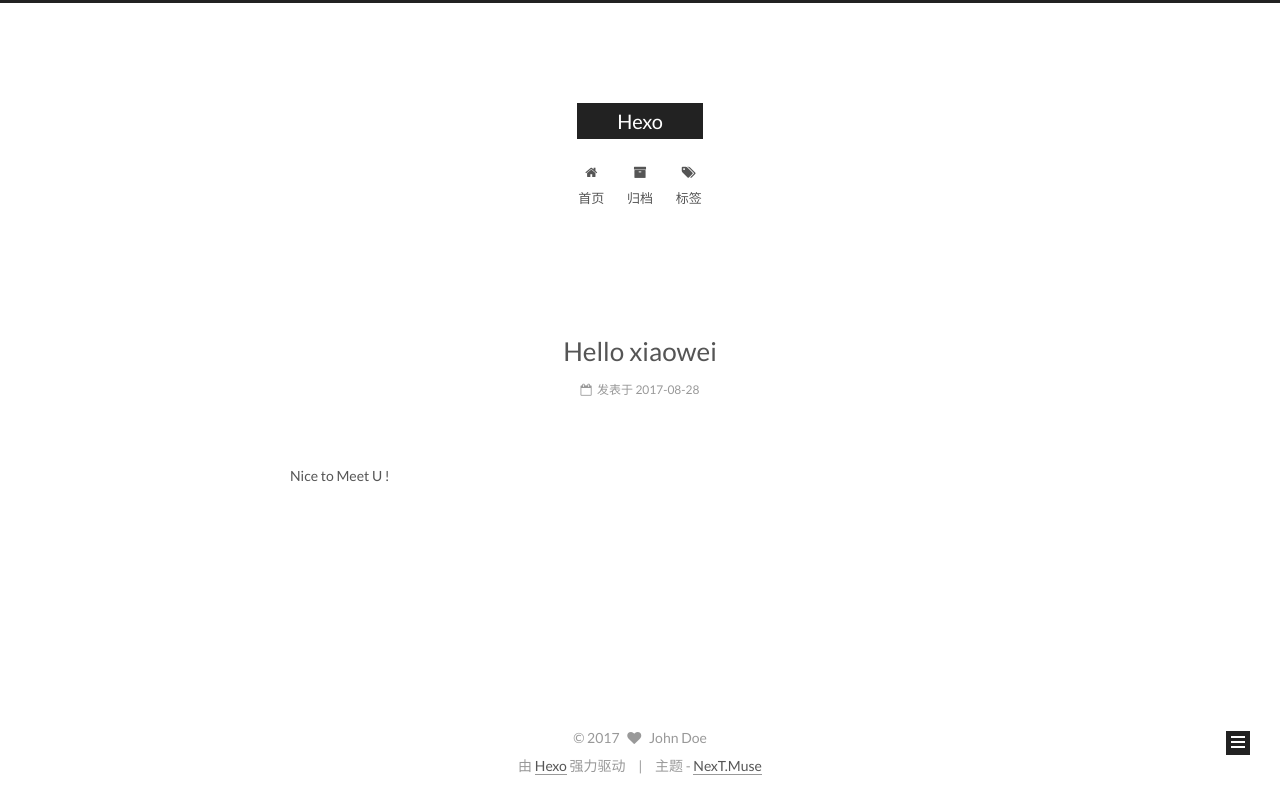
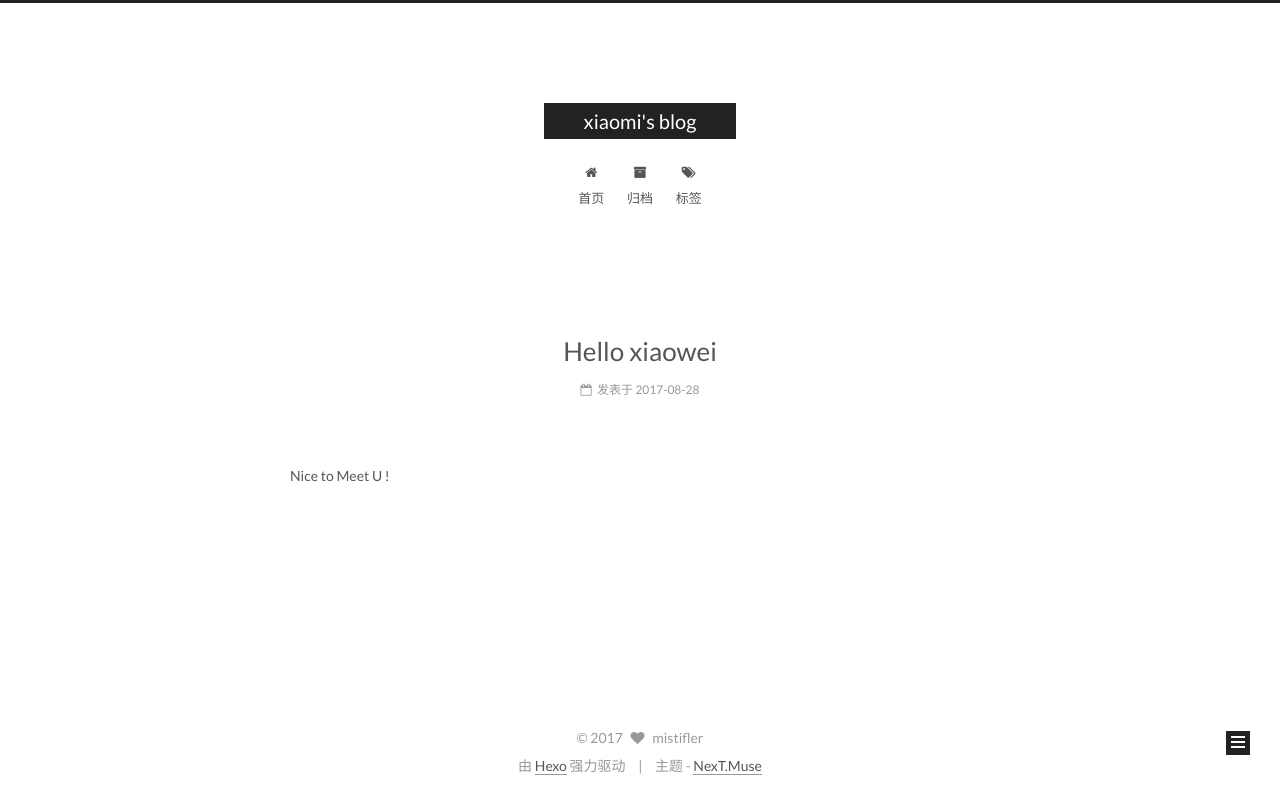
Before and after one commit to mistifler/mistifler.github.io, a plain HTML site: page index.html in a window 1280 px wide. Drawn offline with Linux system fonts and the light colour scheme.

Commit message:
Site updated: 2017-08-29 00:01:33

```diff
--- a/index.html
+++ b/index.html
@@ -95,12 +95,12 @@
 
 
 <meta property="og:type" content="website">
-<meta property="og:title" content="Hexo">
+<meta property="og:title" content="xiaomi&#39;s blog">
 <meta property="og:url" content="http://yoursite.com/index.html">
-<meta property="og:site_name" content="Hexo">
+<meta property="og:site_name" content="xiaomi&#39;s blog">
 <meta property="og:locale" content="zh-Hans">
 <meta name="twitter:card" content="summary">
-<meta name="twitter:title" content="Hexo">
+<meta name="twitter:title" content="xiaomi&#39;s blog">
 
 
 
@@ -135,7 +135,7 @@
 
 
 
-  <title>Hexo</title>
+  <title>xiaomi's blog</title>
 
 
 
@@ -173,7 +173,7 @@
     <div class="custom-logo-site-title">
       <a href="/"  class="brand" rel="start">
         <span class="logo-line-before"><i></i></span>
-        <span class="site-title">Hexo</span>
+        <span class="site-title">xiaomi's blog</span>
         <span class="logo-line-after"><i></i></span>
       </a>
     </div>
@@ -263,13 +263,13 @@
     <link itemprop="mainEntityOfPage" href="http://yoursite.com/2017/08/28/hello-world/">
 
     <span hidden itemprop="author" itemscope itemtype="http://schema.org/Person">
-      <meta itemprop="name" content="John Doe">
+      <meta itemprop="name" content="mistifler">
       <meta itemprop="description" content="">
       <meta itemprop="image" content="/images/avatar.gif">
     </span>
 
     <span hidden itemprop="publisher" itemscope itemtype="http://schema.org/Organization">
-      <meta itemprop="name" content="Hexo">
+      <meta itemprop="name" content="xiaomi's blog">
     </span>
 
 
@@ -402,8 +402,8 @@
         <div class="site-author motion-element" itemprop="author" itemscope itemtype="http://schema.org/Person">
           <img class="site-author-image" itemprop="image"
                src="/images/avatar.gif"
-               alt="John Doe" />
-          <p class="site-author-name" itemprop="name">John Doe</p>
+               alt="mistifler" />
+          <p class="site-author-name" itemprop="name">mistifler</p>
 
               <p class="site-description motion-element" itemprop="description"></p>
 
@@ -463,7 +463,7 @@
   <span class="with-love">
     <i class="fa fa-heart"></i>
   </span>
-  <span class="author" itemprop="copyrightHolder">John Doe</span>
+  <span class="author" itemprop="copyrightHolder">mistifler</span>
 </div>
 
 
```
Also changed, not shown: 2017/08/28/hello-world/index.html (+8 -8 lines), archives/2017/08/index.html (+8 -8 lines), archives/2017/index.html (+8 -8 lines), archives/index.html (+8 -8 lines).
